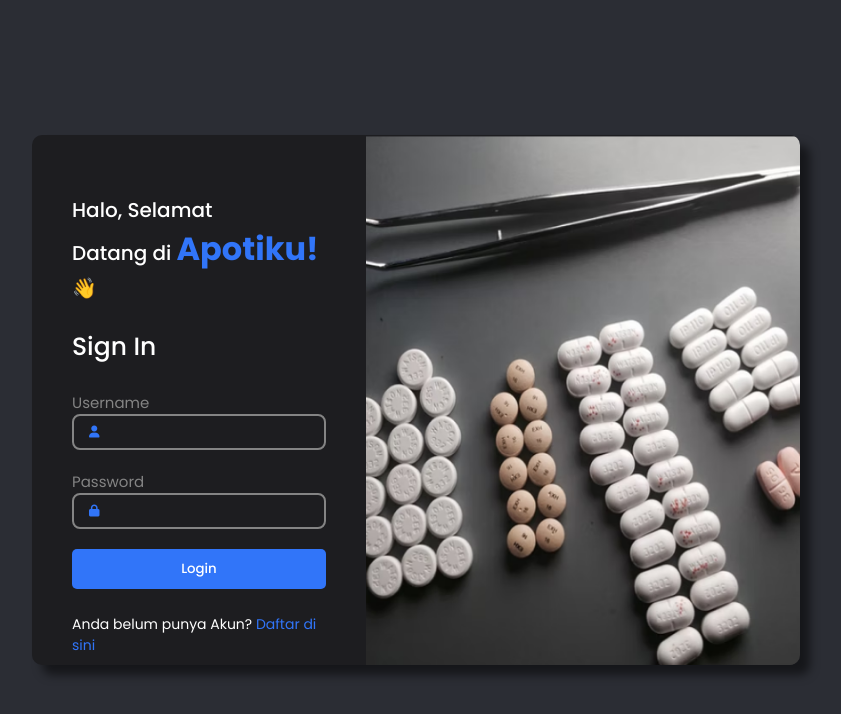
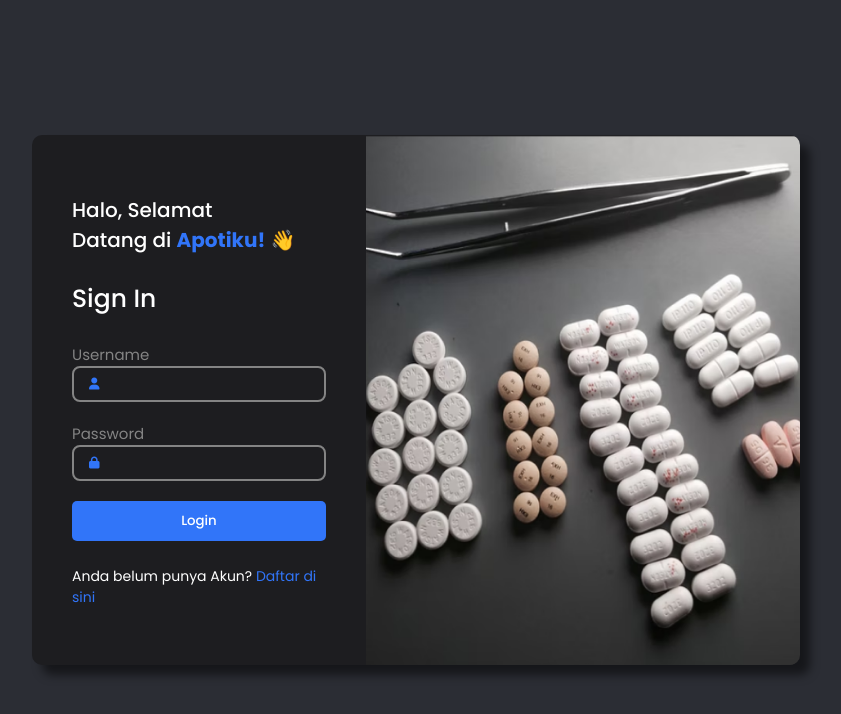
Before and after one commit to Mezzky/apotiku, a plain HTML site: page index.html in a window 1280 px wide. Shown: the whole page, without its empty margins (224-1065 px from the left). Drawn offline with Linux system fonts and the light colour scheme.

Commit message:
Fix: Font size Apotiku
Co-author-by: @danzBraham

```diff
--- a/CSS/style.css
+++ b/CSS/style.css
@@ -39,7 +39,7 @@ li {
 
 .active {
   color: var(--main-color);
-  font-size: 32px;
+  font-size: 20px;
   font-weight: 600;
 }
 
@@ -48,7 +48,6 @@ li {
 /* <<<<< Header >>>>> */
 header {
   padding: 20px;
-  /* padding-left: 25px; */
   position: fixed;
   height: 100vh;
   width: 60px;
```
